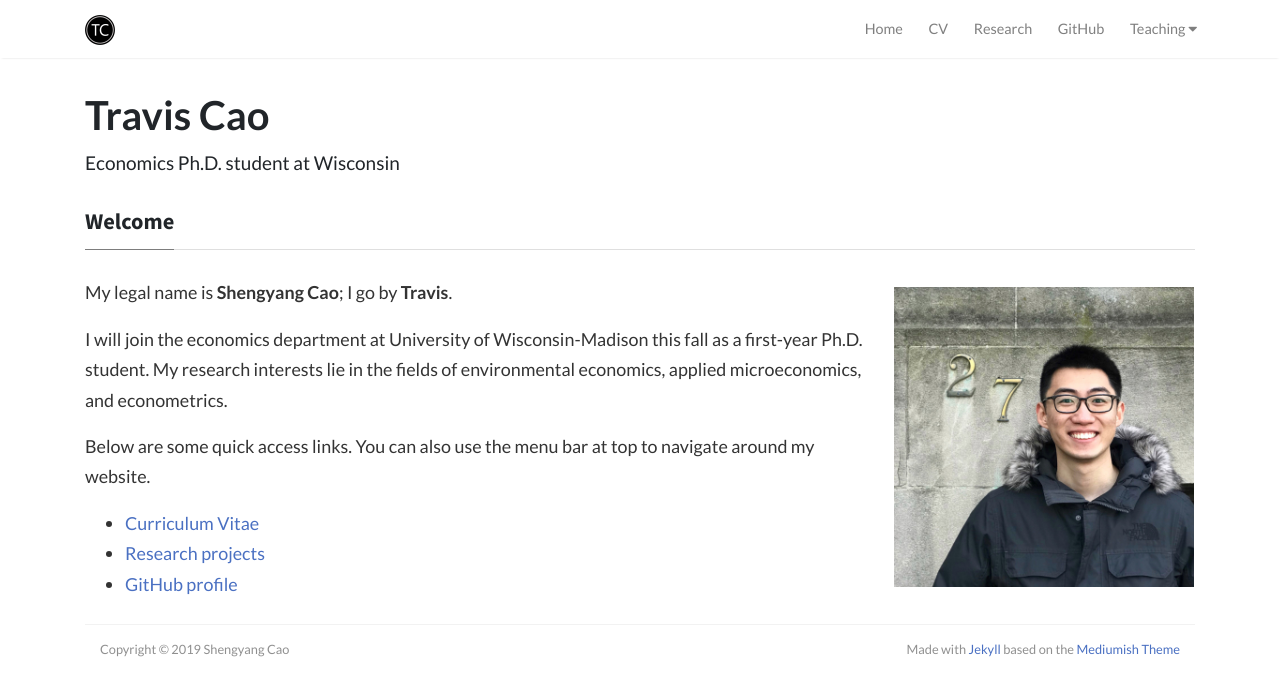
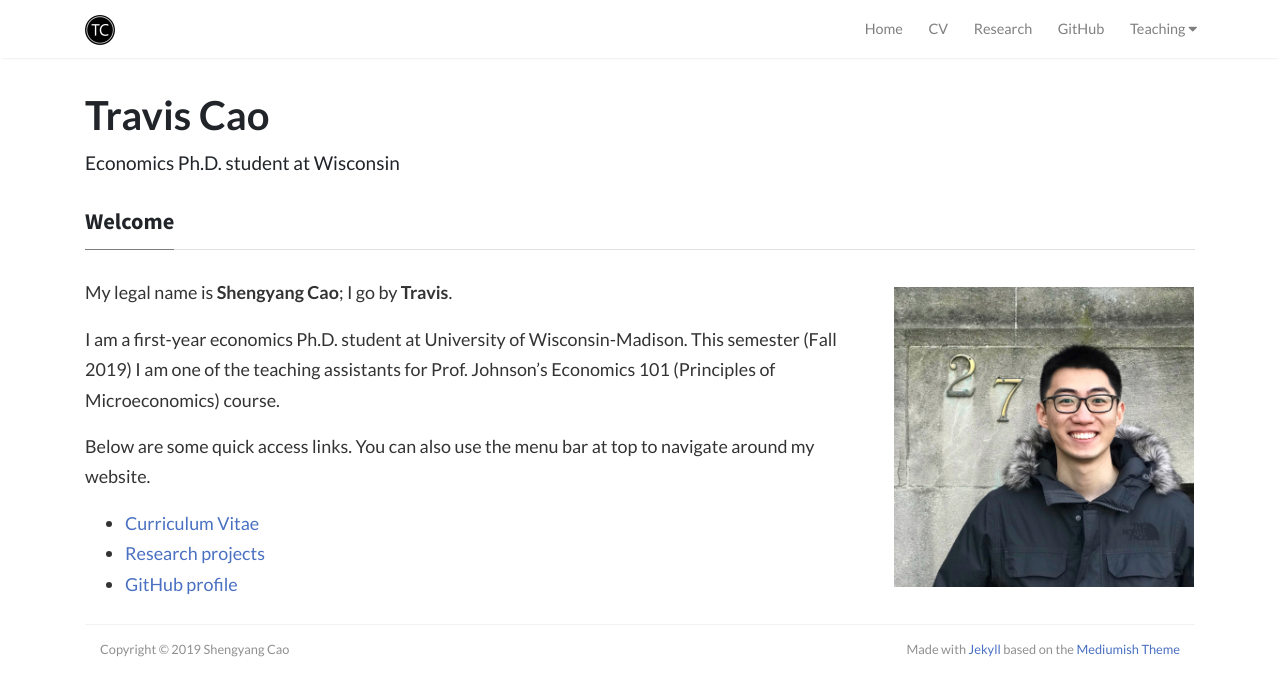
Before and after one commit to scaotravis/scaotravis.github.io, a Jekyll site: the page built from _posts/2018-12-28-home.md, in a window 1280 px wide. Shown: the top 696 px of the page. Built offline with Jekyll 4.4.1, drawn with Linux system fonts in a browser that asks for light colours; nearby versions of some CDN libraries; comment, search, counter and statistics services are not loaded.

Commit message:
update teaching info

```diff
--- a/_layouts/default.html
+++ b/_layouts/default.html
@@ -126,7 +126,7 @@ height="0" width="0" style="display:none;visibility:hidden"></iframe></noscript>
                     {% endif %}
                         <a class="nav-link" href="{{ site.baseurl }}/teaching/">Teaching <i class="fa fa-caret-down"></i></a>
                         <div class="dropdown-content">
-                            <a href="{{ site.baseurl }}/teaching/">TBA</a>
+                            <a href="{{ site.baseurl }}/teaching/">Fa19: 101</a>
                         </div>
                     </li>
                 </div>
--- a/_posts/2018-12-28-home.md
+++ b/_posts/2018-12-28-home.md
@@ -34,7 +34,7 @@ categories: homepage
 
 My legal name is **Shengyang Cao**; I go by **Travis**.
 
-I will join the economics department at University of Wisconsin-Madison this fall as a first-year Ph.D. student. My research interests lie in the fields of environmental economics, applied microeconomics, and econometrics.
+I am a first-year economics Ph.D. student at University of Wisconsin-Madison. This semester (Fall 2019) I am one of the teaching assistants for Prof. Johnson's Economics 101 (Principles of Microeconomics) course.
 
 Below are some quick access links. You can also use the menu bar at top to navigate around my website.
 
```
Also changed, not shown: _posts/2019-07-09-teaching.md (+1 -1 lines), 14 other files.
